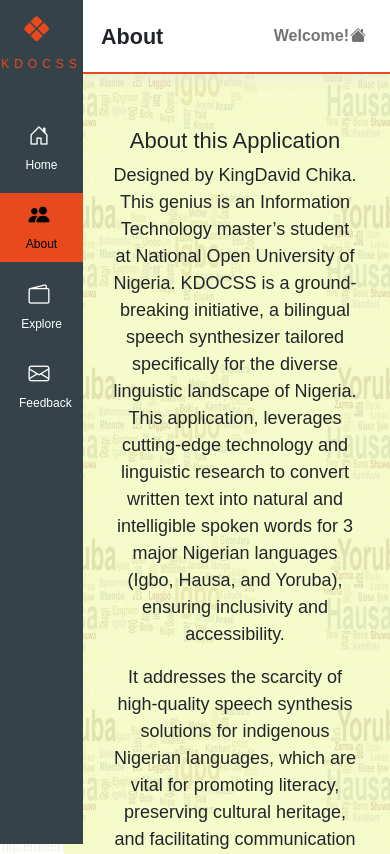
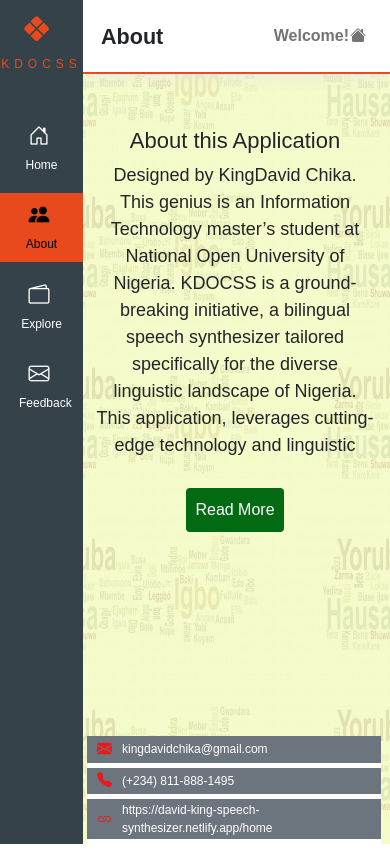
Before and after one commit to 7eventhChux/custom-text-to-speech-project, an Angular app: page /about in a window 390 px wide. Shown: the top 854 px of the page. Built offline with nearby package versions, Linux system fonts and the light colour scheme.

Commit message:
About us page readmore and footer

```diff
--- a/src/app/pages/about/about.component.css
+++ b/src/app/pages/about/about.component.css
@@ -0,0 +1,48 @@
+.read-more {
+    max-height: 300px;
+    overflow: hidden;
+}
+.read-more-button {
+    display: block;
+    margin: 10px auto;
+    text-align: center;
+    cursor: pointer;
+}
+#read-more-button {
+    margin-bottom: 8rem;
+}
+.contact-info {
+    display: flex;
+    flex-direction: column;
+    margin-top: 0.5rem;
+    position: fixed;
+    bottom: 0;
+}
+.contact-item {
+    background-color: #6c757d;
+    display: flex;
+    align-items: center;
+    border-bottom: 5px solid white;
+    color: white;
+    padding: 2px 10px;
+    max-width: 100%;
+    margin-left: -9px;
+}
+.contact-item i {
+    font-size: 15px;
+    margin-right: 10px;
+}
+.contact-item a {
+    font-size: 12px;
+    text-decoration: none;
+    color: white;
+}
+#contact-item p {
+    margin: 0;
+    font-size: 12px;
+}
+@media(max-width:480px){
+    .main{
+        padding: 6rem 1rem 3rem 2rem !important;
+    }
+}
--- a/src/app/pages/about/about.component.html
+++ b/src/app/pages/about/about.component.html
@@ -6,20 +6,38 @@
         <div class="d-flex justify-content-center text-center">
           <h1>About this Application</h1>
         </div>
-            <div class="d-flex flex-column text-center w-100 mb-3 about-p">
-                <p>
+        <div class="d-flex flex-column text-center w-100 mb-3 about-p" [ngClass]="{'read-more': isMobile}">
+          <p >
             Designed by KingDavid Chika. This genius is an Information Technology master’s student at National Open University of Nigeria.
             KDOCSS is a ground-breaking initiative, a bilingual speech synthesizer tailored specifically for the diverse linguistic landscape of Nigeria.
             This application, leverages cutting-edge technology and linguistic research to convert written text into natural and intelligible spoken words for
             3 major Nigerian languages (Igbo, Hausa, and Yoruba), ensuring inclusivity and accessibility.
-
-                <p>
+          </p>
+          <p >
             It addresses the scarcity of high-quality speech synthesis solutions for indigenous Nigerian languages,
             which are vital for promoting literacy, preserving cultural heritage, and facilitating communication in education, healthcare, and technology. Ultimately,
             this application empowers individuals, institutions, and businesses in Nigeria by providing them with information to communicate effectively in their native languages.
           </p>
           <p class="copyright">&copy; All right reserved {{currentYear}}</p>
         </div>
+        <button (click)="toggleReadMore()" *ngIf="isMobile" class="read-more-button explore" id="read-more-button">
+          {{ showReadMore ? 'Read Less' : 'Read More' }}
+        </button>
+
+        <div class="contact-info" *ngIf="isMobile">
+            <div class="contact-item" id="contact-item">
+              <i class="bi bi-envelope-fill"></i>
+              <p>kingdavidchika@gmail.com</p>
+            </div>
+            <div class="contact-item" id="contact-item">
+              <i class="bi bi-telephone-fill"></i>
+              <p>(+234) 811-888-1495</p>
+            </div>
+            <div class="contact-item" id="contact-item">
+              <i class="bi bi-link"></i>
+              <p><a routerLink="/home" target="_blank">https://david-king-speech-synthesizer.netlify.app/home</a></p>
             </div>
           </div>
       </div>
+    </div>
+  </div>
--- a/src/app/pages/about/about.component.ts
+++ b/src/app/pages/about/about.component.ts
@@ -1,12 +1,42 @@
-import { Component } from '@angular/core';
+import { Component, HostListener, OnInit } from '@angular/core';
 
 @Component({
   selector: 'app-about',
   templateUrl: './about.component.html',
   styleUrls: ['./about.component.css', '../../app.component.css']
 })
-export class AboutComponent {
+export class AboutComponent implements OnInit {
+
 
   currentYear = new Date().getFullYear();
 
+  showReadMore = false;
+  isMobile = false;
+
+  ngOnInit() {
+    this.isMobile = window.innerWidth <= 640;
+  }
+
+  @HostListener('window:resize', ['$event'])
+  onResize(event: any) {
+    this.isMobile = event.target.innerWidth <= 640;
+  }
+
+  toggleReadMore() {
+    const readMoreParagraphs = document.querySelectorAll('.read-more');
+
+    for (let i = 0; i < readMoreParagraphs.length; i++) {
+      const paragraph = readMoreParagraphs[i] as HTMLElement;
+      if (this.showReadMore) {
+        paragraph.style.maxHeight = '300px';
+      } else {
+        paragraph.style.maxHeight = 'none';
+      }
+    }
+
+    this.showReadMore = !this.showReadMore;
+  }
+
+
+
 }
```
Lines whose indentation alone changed are shown as unchanged.
